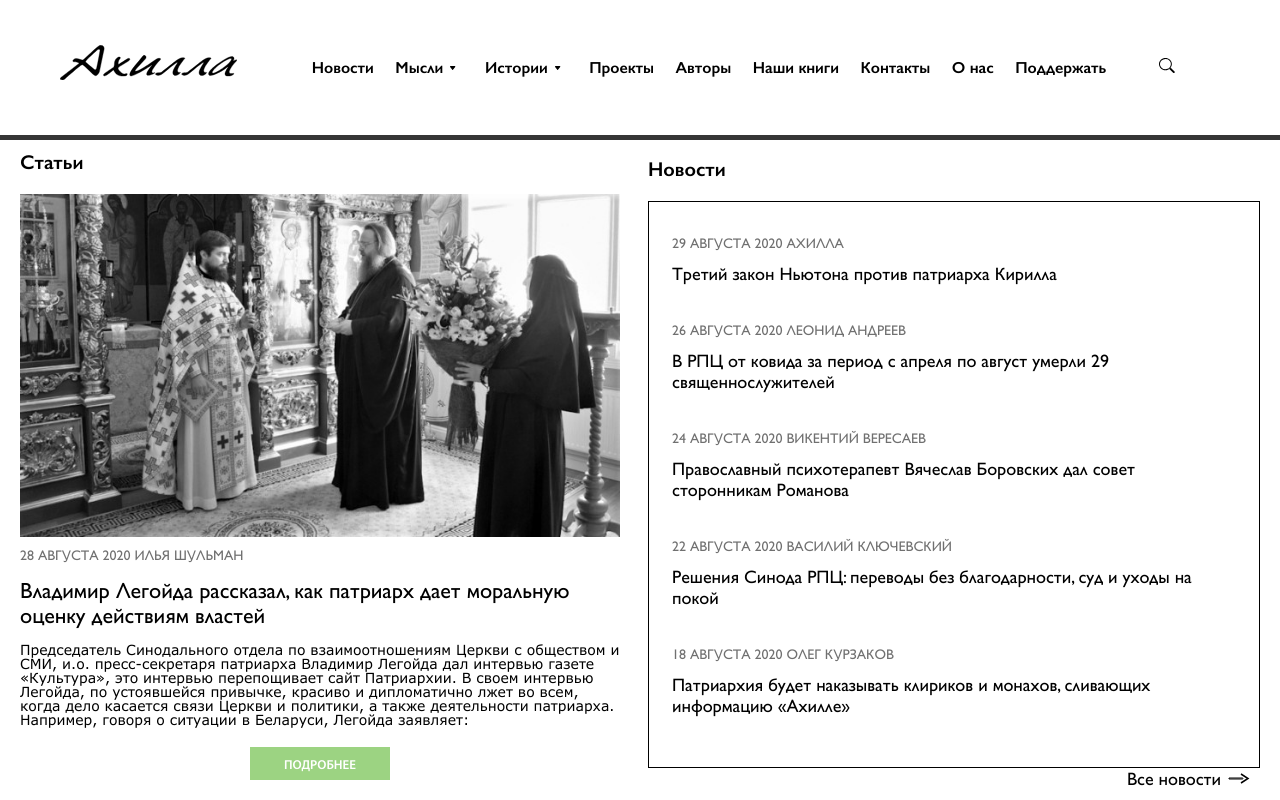
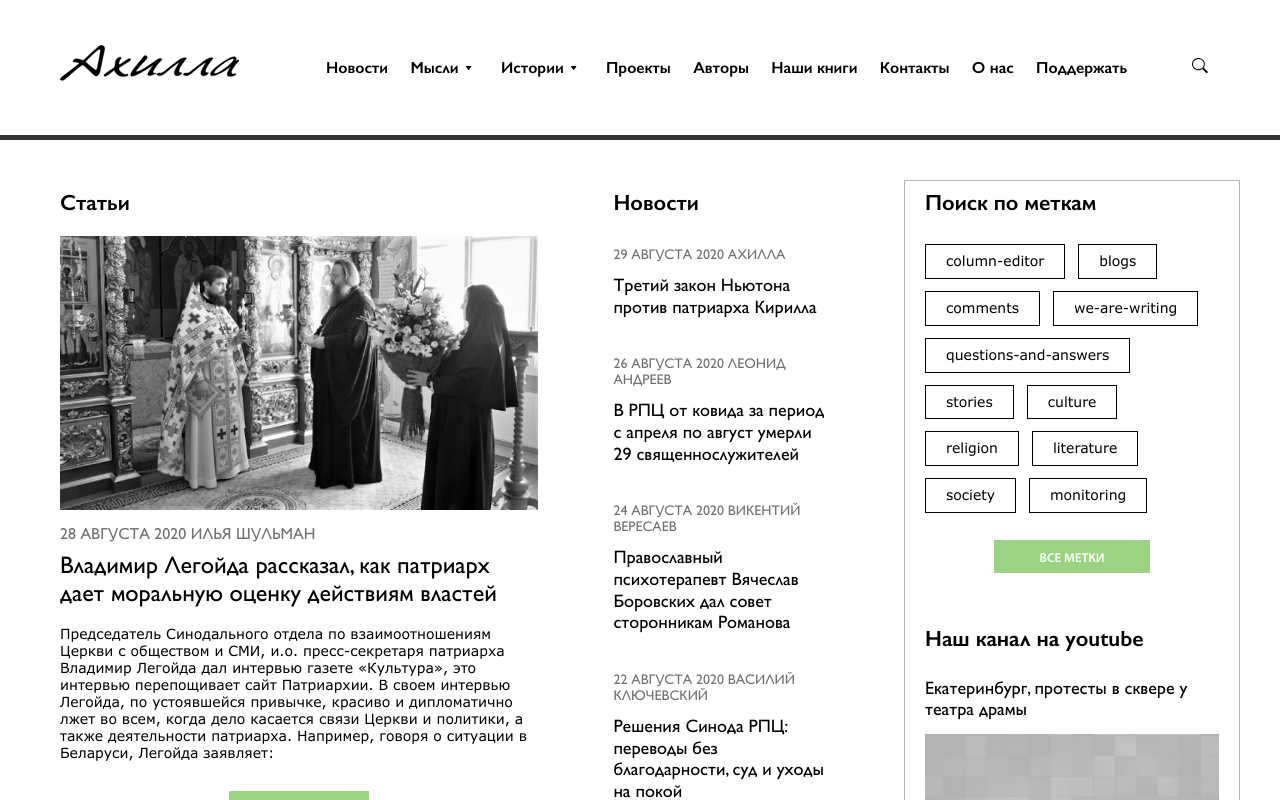
Before and after one commit to SherKhanSS/ahilla, a Next.js app in the folder client/: page / in a window 1280 px wide. Shown: the top 800 px of the page. Built offline with nearby package versions, Linux system fonts and the light colour scheme.

Commit message:
стилизует главную под десктоп

```diff
--- a/client/components/Archives/archives.module.scss
+++ b/client/components/Archives/archives.module.scss
@@ -13,3 +13,9 @@
     padding: 5px;
   }
 }
+
+@media (min-width: $tablet-width) {
+  .main {
+    padding-top: 40px;
+  }
+}
--- a/client/components/Article/article.module.scss
+++ b/client/components/Article/article.module.scss
@@ -34,3 +34,32 @@
   width: 140px;
   margin: 20px auto 0;
 }
+
+.text {
+  line-height: 17px;
+}
+
+@media (min-width: $desktop-width) {
+  .main {
+    padding-bottom: 50px;
+  }
+
+  .info {
+    font-size: 16px;
+    line-height: 18px;
+    padding-top: 15px;
+  }
+
+  .title {
+    margin: 3px 0 18px;
+  }
+
+  .title_link {
+    font-size: 24px;
+    line-height: 28px;
+  }
+
+  .link {
+    margin-top: 30px;
+  }
+}
--- a/client/components/Footer/footer.module.scss
+++ b/client/components/Footer/footer.module.scss
@@ -55,3 +55,54 @@
   color: #fff;
   font-size: 18px;
 }
+
+@media (min-width: $tablet-width) {
+  .wrap {
+    padding: 26px 20px 40px 20px;
+  }
+
+  .description {
+    padding-bottom: 35px;
+  }
+
+  .row {
+    display: flex;
+    justify-content: space-between;
+    text-align: left;
+  }
+
+  .feedback {
+    width: 25%;
+    margin-right: 3%;
+  }
+
+  .feedback_item {
+    display: inline-block;
+    margin-right: 5px;
+  }
+
+  .help {
+    width: 46%;
+    margin-right: 1%;
+    padding-bottom: 35px;
+  }
+
+  .social {
+    width: 25%;
+
+    ul {
+      padding: 0;
+
+      li {
+        margin-bottom: 15px;
+      }
+    }
+  }
+}
+
+@media (min-width: $desktop-width) {
+  .wrap {
+    max-width: 1040px;
+    margin: 0 auto;
+  }
+}
--- a/client/components/Header/header.module.scss
+++ b/client/components/Header/header.module.scss
@@ -145,7 +145,7 @@
 
 @media (min-width: $desktop-width) {
   .wrap {
-    padding: 20px 88px 20px 60px;
+    padding: 20px 65px 20px 60px;
   }
 
   .logo {
@@ -201,4 +201,8 @@
       padding: 8px 0;
     }
   }
+
+  .search {
+    margin-right: 0;
+  }
 }
--- a/client/components/Home/Home.js
+++ b/client/components/Home/Home.js
@@ -41,6 +41,7 @@ const Home = () => {
             <a className={styles.news__link}>Новости</a>
           </Link>
         </h2>
+        <div className={styles.news__wrap}>
           <ul className={styles.news__list}>
             {newsSort.map((it, i) => {
               return (
@@ -56,6 +57,7 @@ const Home = () => {
               <ArrowMore />
             </a>
           </Link>
+        </div>
       </section>
     </section>
   )
--- a/client/components/Home/home.module.scss
+++ b/client/components/Home/home.module.scss
@@ -2,7 +2,7 @@
 @import '../../styles/mixins.scss';
 
 .articles,
-.news {
+.news__wrap {
   padding: 0 10px;
 }
 .articles__list,
@@ -90,8 +90,43 @@
     padding: 0 20px 0 8px;
   }
 
-  .news__list {
+  .news__titile {
+    margin-top: 10px;
+  }
+
+  .news__wrap {
     border: 1px solid #000;
     padding: 23px;
   }
 }
+
+@media (min-width: $desktop-width) {
+  .main {
+    justify-content: space-between;
+  }
+
+  .articles {
+    width: 60%;
+  }
+
+  .news {
+    width: 40%;
+    padding-left: 55px;
+    padding-right: 75px;
+  }
+
+  .news__wrap {
+    border: none;
+    padding: 0;
+  }
+
+  .articles__link,
+  .news__link {
+    font-size: 22px;
+    line-height: 26px;
+  }
+
+  .more {
+    margin-top: -30px;
+  }
+}
--- a/client/components/Layout/layout.module.scss
+++ b/client/components/Layout/layout.module.scss
@@ -1,2 +1,17 @@
 @import '../../styles/variables.scss';
 @import '../../styles/mixins.scss';
+
+@media (min-width: $desktop-width) {
+  .wrap {
+    max-width: $content-max-width;
+    padding: 40px;
+    margin: 0 auto;
+    display: flex;
+    justify-content: space-between;
+    align-items: flex-start;
+  }
+
+  .content {
+    width: 72%;
+  }
+}
--- a/client/components/SideBar/sidebar.module.scss
+++ b/client/components/SideBar/sidebar.module.scss
@@ -16,3 +16,41 @@
 .social {
   padding-top: 40px;
 }
+
+@media (min-width: $tablet-width) {
+  .main {
+    padding: 20px;
+    display: flex;
+    flex-wrap: wrap;
+
+    section {
+      width: calc(50% - 15px);
+    }
+
+    section:nth-child(odd) {
+      margin-right: 30px;
+    }
+  }
+}
+
+@media (min-width: $desktop-width) {
+  .main {
+    width: 28%;
+    flex-direction: column;
+    border: 1px solid #b3b3b3;
+    padding-top: 0;
+
+    section {
+      width: 100%;
+    }
+
+    section:nth-child(odd) {
+      margin-right: 0;
+    }
+
+    h2 {
+      font-size: 22px;
+      line-height: 26px;
+    }
+  }
+}
--- a/client/components/Tags/tags.module.scss
+++ b/client/components/Tags/tags.module.scss
@@ -2,14 +2,14 @@
 @import '../../styles/mixins.scss';
 
 .main {
- padding-bottom: 35px;
+  padding-bottom: 35px;
 }
 
 .list {
   @include list-reset;
   display: flex;
   flex-wrap: wrap;
-  padding: 10px;
+  padding: 10px 0;
 }
 
 .item {
@@ -30,3 +30,11 @@
   border: 1px solid #000;
   padding: 8px 20px;
 }
+
+@media (min-width: $desktop-width) {
+  .main {
+    h2 {
+      margin-top: 9px;
+    }
+  }
+}
--- a/client/styles/globals.scss
+++ b/client/styles/globals.scss
@@ -82,7 +82,7 @@ body {
   font-family: 'Verdana', 'Geneva', sans-serif;
   font-size: 14px;
   font-weight: 400;
-  line-height: 1;
+  line-height: 1.2;
   color: #000000;
 }
 
--- a/client/styles/variables.scss
+++ b/client/styles/variables.scss
@@ -4,6 +4,7 @@ $mobile-width-only: 659px;
 $tablet-width-only: 1279px;
 $tablet-width-only: 1400px;
 $max-width: 1400px;
+$content-max-width: 1340px;
 
 $color: #9cd382;
 $color-active: #bdf1a5;
```
Lines whose indentation alone changed are shown as unchanged.
